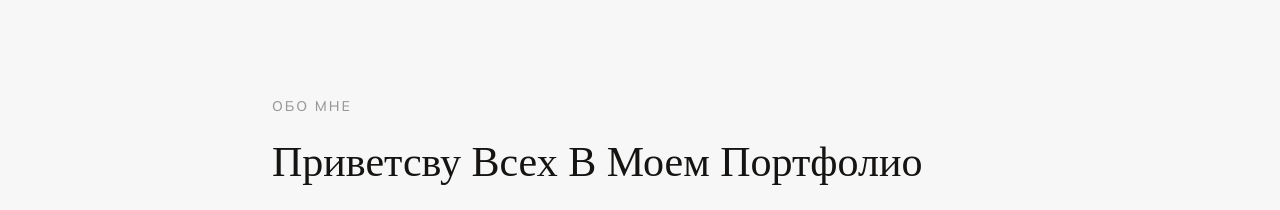
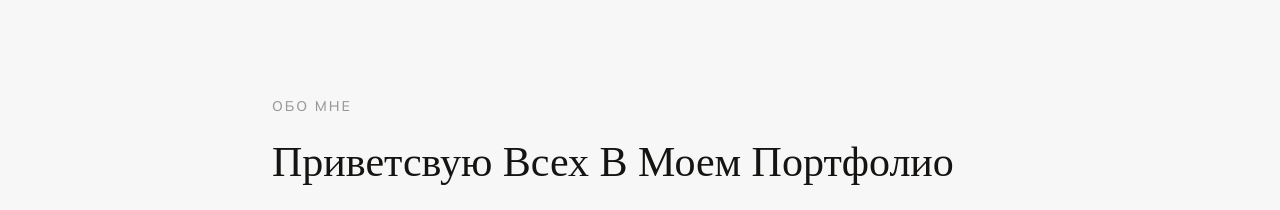
Before and after one commit to numb4gt-maker/polina-kurnushko-model-card, a plain HTML site: page index.html in a window 1280 px wide. Shown: the part 880-1090 px from the top of the page. Drawn offline with Linux system fonts and the light colour scheme; a web font is replaced by a local one.

Commit message:
update: some ref2

```diff
--- a/index.html
+++ b/index.html
@@ -168,7 +168,7 @@
         <div class="row">
           <div id="about" class="offset-md-2 col-md-8">
             <span class="title-accent fs-6 text-uppercase" data-aos="fade" data-aos-easing="ease-in" data-aos-duration="1000" data-aos-once="true">Обо мне</span>
-            <h3 class="py-3" data-aos="fade" data-aos-easing="ease-in" data-aos-duration="1500" data-aos-once="true">Приветсву всех в моем портфолио</h3>
+            <h3 class="py-3" data-aos="fade" data-aos-easing="ease-in" data-aos-duration="1500" data-aos-once="true">Приветсвую всех в моем портфолио</h3>
             <p data-aos="fade" data-aos-easing="ease-in" data-aos-duration="1800" data-aos-once="true">
               Меня зовут Полина, я родилась 26 февраля 2004 года. В 2019 году я закончила модельную школу, и с тех пор активно участвую в показах, от чего получаю огромное удовльствие. Меня приглашают на фотосессии, а также в качестве модели для макияжа и небольших брендов — это помогает мне развиваться и открывать новые грани профессии.
               Помимо модельной деятельности, я получаю высшее юридическое образование и уже успела поработать по специальности. Это научило меня дисциплине и ответственности, которые я применяю и в модельной сфере. Я трудолюбива, умею держать себя на публике и всегда стремлюсь к росту. Для меня важно сочетать профессионализм с искренним отношением к делу, ведь именно это помогает двигаться вперёд.
```
Also changed, not shown: items/page_snaps.html (+0 -1 lines), 1 other file.
